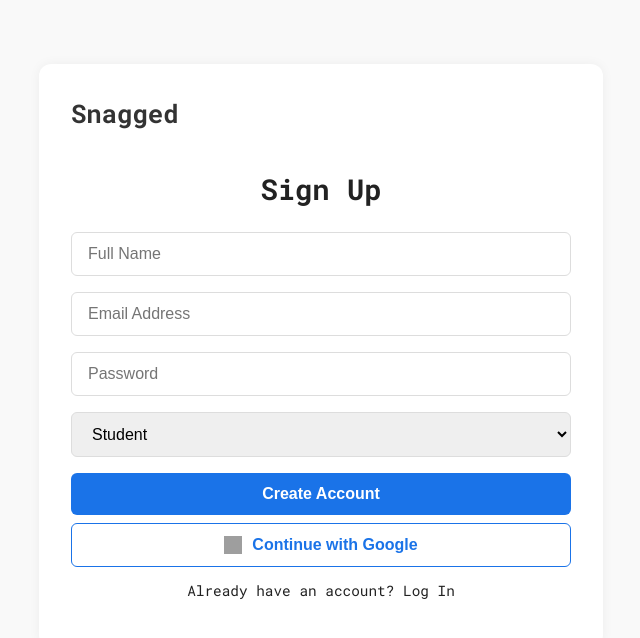
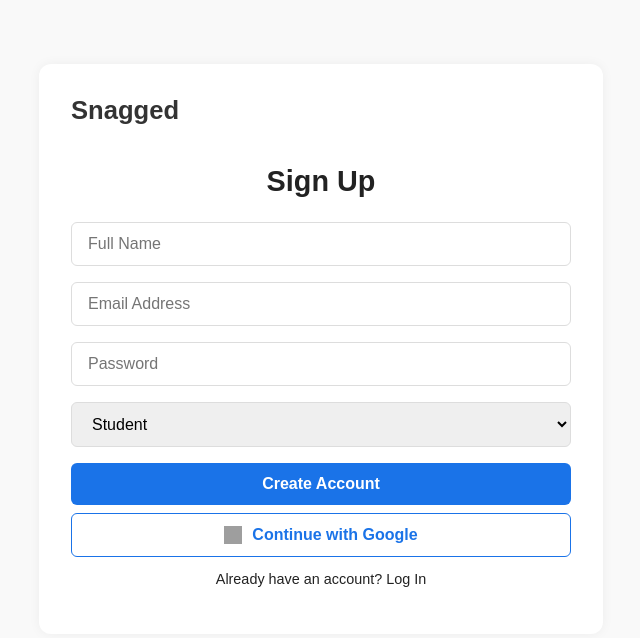
Before and after one commit to JonathanTeklu/jobapplyx, a React (Vite) app in the folder client/: page /signup in a window 1280 px wide. Shown: the top 638 px of the page, without its empty margins (319-959 px from the left). Built offline with nearby package versions, Linux system fonts and the light colour scheme; grey boxes are pictures that could not be loaded.

Commit message:
updated font

```diff
--- a/client/src/App.css
+++ b/client/src/App.css
@@ -2,7 +2,7 @@
 /* Global Styles */
 body {
   margin: 0;
-  font-family: 'Roboto Mono', sans-serif;
+  font-family: 'Ubuntu', sans-serif;
   background-color: #f9f9f9;
   color: #222;
 }
--- a/client/src/pages/MainPage.css
+++ b/client/src/pages/MainPage.css
@@ -1,6 +1,6 @@
 /* Main Dashboard Layout */
 .main-dashboard {
-  font-family: 'Inter', 'Roboto', sans-serif;
+  font-family: 'Ubuntu', sans-serif;
   background-color: #f9f9f9;
   min-height: 100vh;
 }
```
